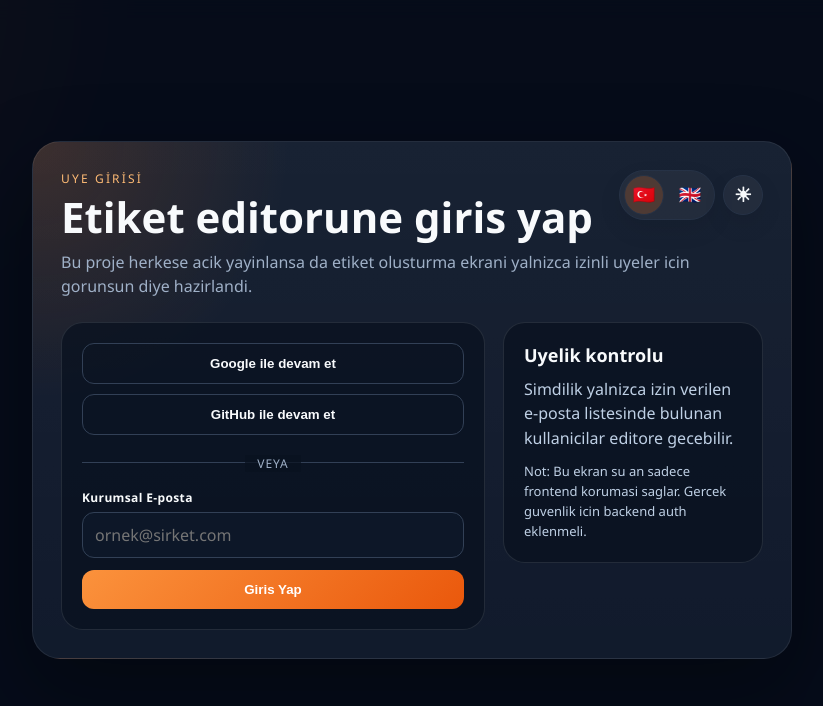
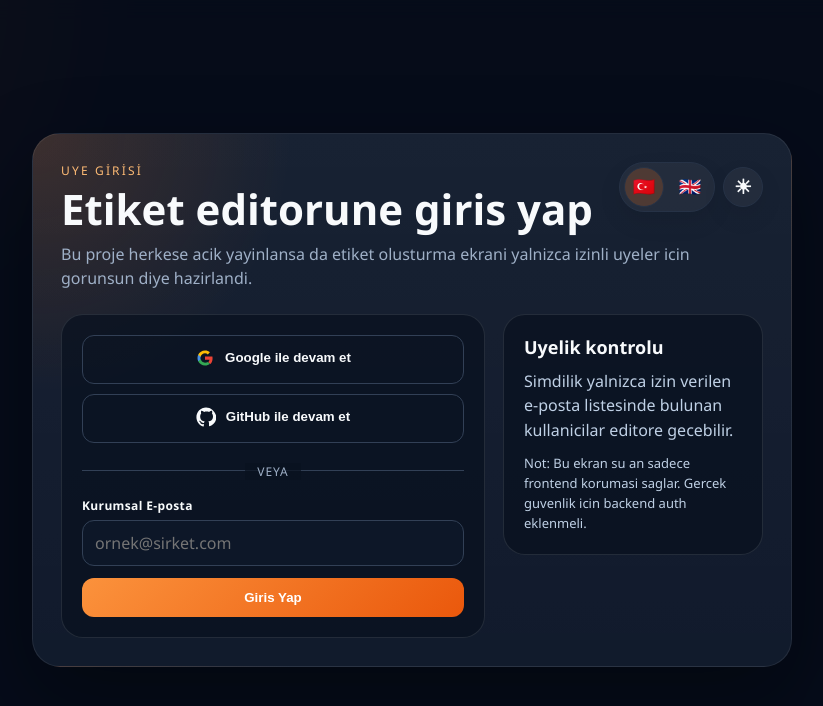
Before and after one commit to anilonall/Labelit, a React (Vite) app: page / in a window 1280 px wide. Shown: the top 706 px of the page, without its empty margins (228-1051 px from the left). Built offline with nearby package versions, Linux system fonts and the light colour scheme.

Commit message:
google , github icons

```diff
--- a/css/style.css
+++ b/css/style.css
@@ -159,6 +159,23 @@
 .social-button:hover {
   background: var(--header-control-active);
   opacity: 1;
+}
+
+.social-button-content {
+  display: inline-flex;
+  align-items: center;
+  justify-content: center;
+  gap: 10px;
+}
+
+.social-icon {
+  width: 20px;
+  height: 20px;
+  flex-shrink: 0;
+}
+
+.social-icon-github {
+  color: var(--panel-text);
 }
 
 .auth-divider {
--- a/src/components/AuthScreen.jsx
+++ b/src/components/AuthScreen.jsx
@@ -1,6 +1,28 @@
 import { useState } from "react";
 import { socialProviders } from "../constants/auth";
 import { HeaderControls } from "./HeaderControls";
+
+function ProviderIcon({ providerId }) {
+  if (providerId === "google") {
+    return (
+      <svg viewBox="0 0 24 24" aria-hidden="true" className="social-icon social-icon-google">
+        <path fill="#EA4335" d="M12 10.2v3.9h5.4c-.2 1.3-.8 2.3-1.7 3l2.8 2.2c1.7-1.5 2.6-3.9 2.6-6.9 0-.7-.1-1.4-.2-2.1H12z" />
+        <path fill="#34A853" d="M12 21c2.4 0 4.5-.8 6-2.1l-2.8-2.2c-.8.5-1.8.9-3.2.9-2.4 0-4.5-1.7-5.2-4H3.8v2.3C5.3 18.9 8.4 21 12 21z" />
+        <path fill="#4A90E2" d="M6.8 13.6c-.2-.5-.3-1.1-.3-1.6s.1-1.1.3-1.6V8.1H3.8C3.3 9.3 3 10.6 3 12s.3 2.7.8 3.9l3-2.3z" />
+        <path fill="#FBBC05" d="M12 6.4c1.3 0 2.5.4 3.4 1.3l2.5-2.5C16.5 3.8 14.4 3 12 3 8.4 3 5.3 5.1 3.8 8.1l3 2.3c.7-2.3 2.8-4 5.2-4z" />
+      </svg>
+    );
+  }
+
+  return (
+    <svg viewBox="0 0 24 24" aria-hidden="true" className="social-icon social-icon-github">
+      <path
+        fill="currentColor"
+        d="M12 .5C5.6.5.5 5.7.5 12.2c0 5.2 3.4 9.6 8.1 11.1.6.1.8-.2.8-.6v-2.2c-3.3.7-4-1.4-4-1.4-.5-1.4-1.3-1.8-1.3-1.8-1.1-.8.1-.8.1-.8 1.2.1 1.9 1.3 1.9 1.3 1.1 1.9 2.9 1.4 3.6 1.1.1-.8.4-1.4.8-1.8-2.7-.3-5.5-1.4-5.5-6.1 0-1.3.4-2.4 1.2-3.3-.1-.3-.5-1.5.1-3.1 0 0 1-.3 3.4 1.3 1-.3 2-.4 3-.4s2.1.1 3 .4c2.3-1.6 3.4-1.3 3.4-1.3.7 1.6.2 2.8.1 3.1.8.9 1.2 2 1.2 3.3 0 4.8-2.9 5.8-5.6 6.1.4.4.8 1.1.8 2.2v3.3c0 .3.2.7.8.6 4.7-1.6 8.1-6 8.1-11.1C23.5 5.7 18.4.5 12 .5z"
+      />
+    </svg>
+  );
+}
 
 export function AuthScreen({
   language,
@@ -70,7 +92,10 @@
                   className="social-button"
                   onClick={() => handleProviderSubmit(provider.id)}
                 >
-                  {t("authContinueWith", { provider: provider.label })}
+                  <span className="social-button-content">
+                    <ProviderIcon providerId={provider.id} />
+                    <span>{t("authContinueWith", { provider: provider.label })}</span>
+                  </span>
                 </button>
               ))}
             </div>
```
Also changed, not shown: 6 other files (tests, documents, lock files or other folders).
